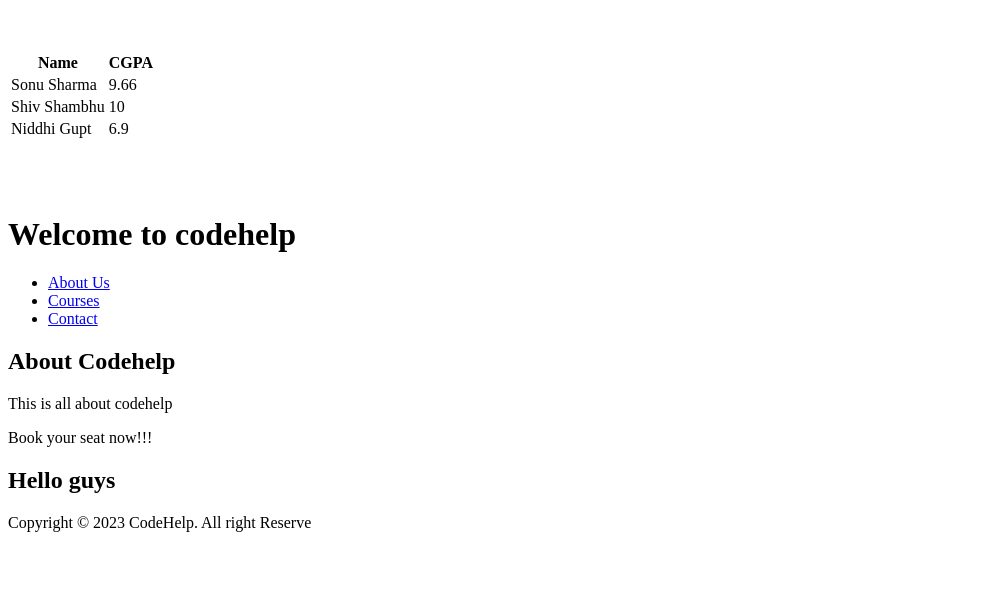
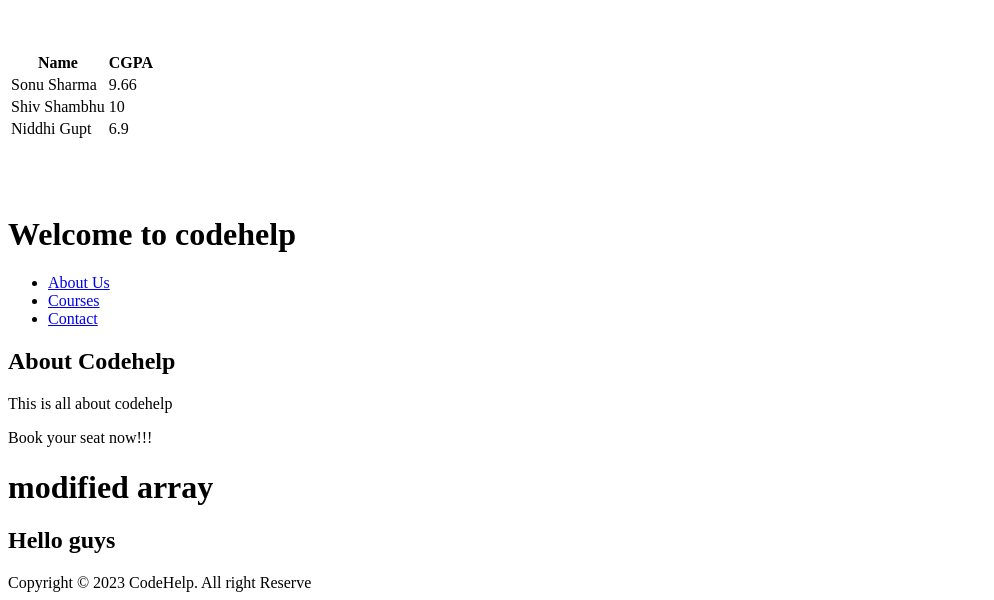
Before and after one commit to ShivamMishra12/Lets-learn-git, a plain HTML site: page index.html in a window 1280 px wide. Shown: the part 854-1454 px from the top of the page, without its empty margins (0-994 px from the left). Before the commit the page ends 1394 px from the top, so only its background shows below. Drawn offline with Linux system fonts and the light colour scheme.

Commit message:
Modification done in index.html

```diff
--- a/index.html
+++ b/index.html
@@ -85,8 +85,9 @@
    <aside>
     <p>Book your seat now!!!</p>
    </aside>
+<h1>modified array</h1>
 
    <h2> Hello guys </h2>
    <footer>Copyright &copy; 2023 CodeHelp. All right Reserve </footer>
-</body>
+   </body>
  </html>
```
